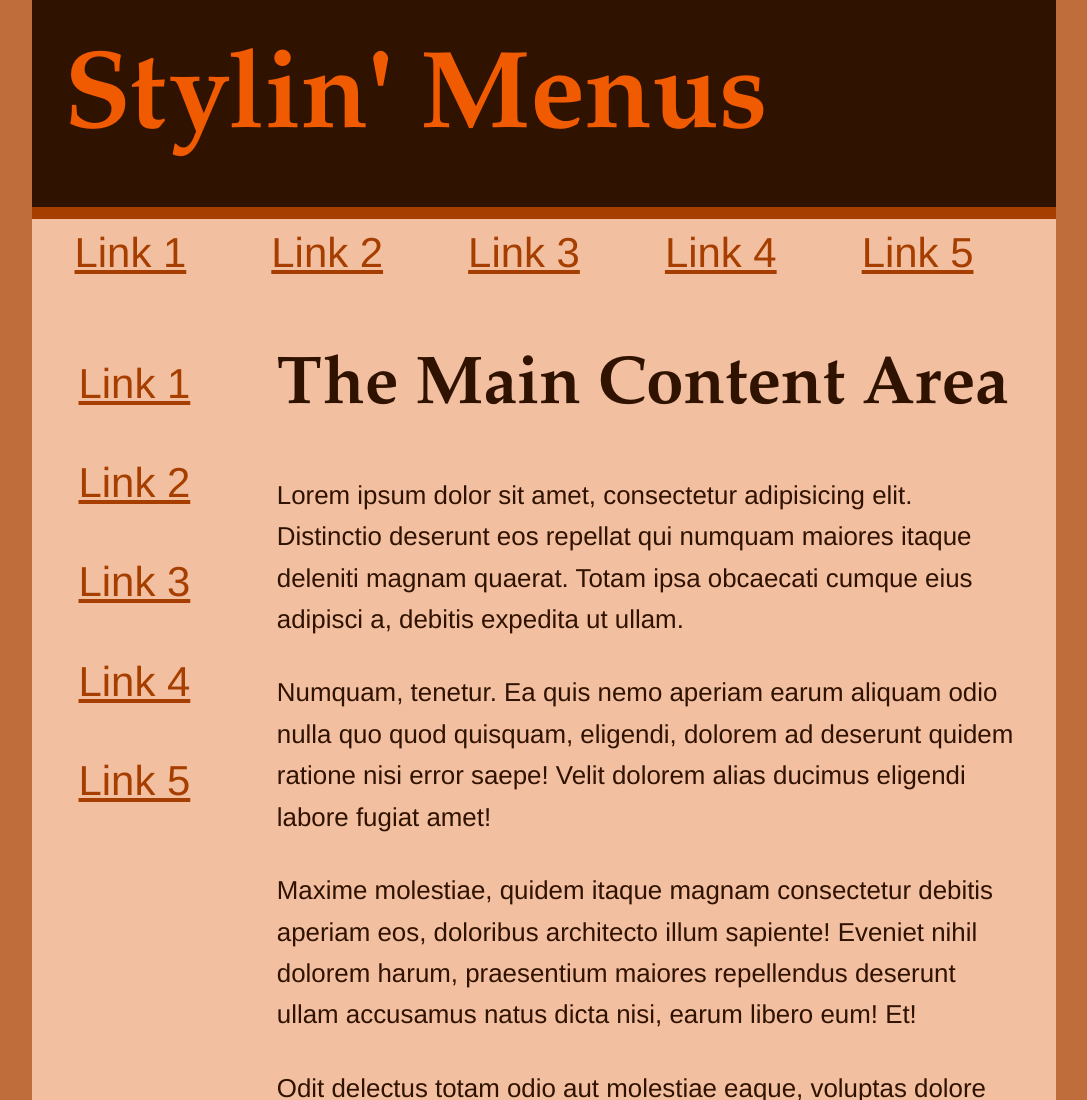
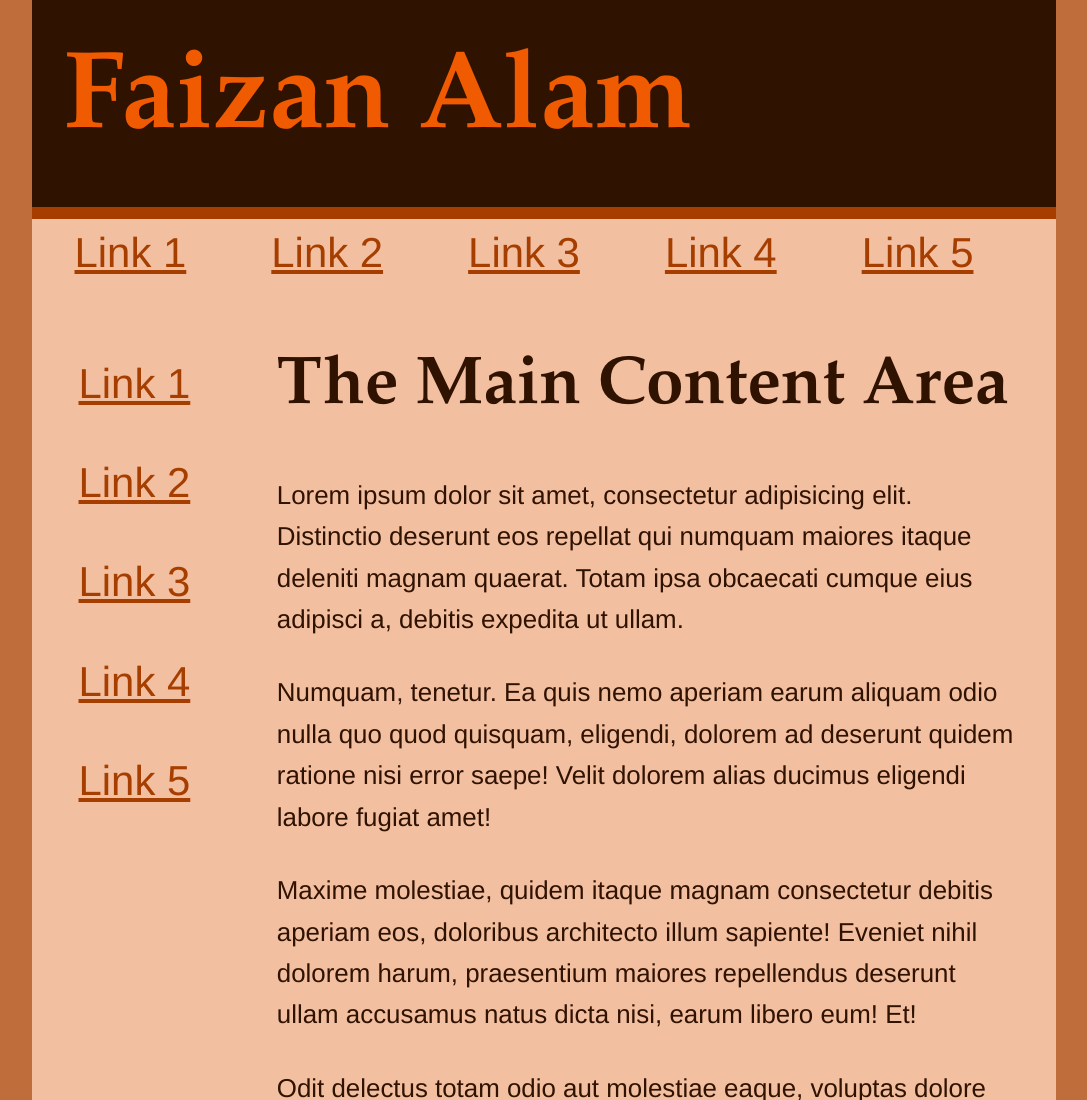
Before and after one commit to alam0098/nav-menus, a plain HTML site: page index.html in a window 1280 px wide. Shown: the top 1100 px of the page, without its empty margins (96-1183 px from the left). Drawn offline with Linux system fonts and the light colour scheme; a web font is replaced by a local one.

Commit message:
Added Name

```diff
--- a/index.html
+++ b/index.html
@@ -8,7 +8,7 @@
 <body>
     <div class="wrapper">
         <header>
-            <h1>Stylin&apos; Menus</h1>
+            <h1>Faizan Alam</h1>
         </header>
         <nav class="menu-h">
             <ul>
```
